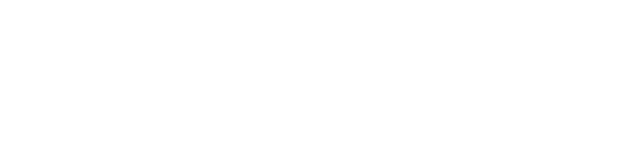
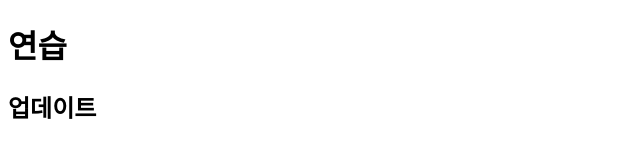
Before and after one commit to Kim-hyosun/Reactpractice, a plain HTML site: page index.html in a window 1280 px wide. Shown: the whole page, without its empty margins (0-640 px from the left). Drawn offline with Linux system fonts and the light colour scheme; the site is published under a folder, as on GitHub Pages, so addresses that start at the root find nothing.

Commit message:
update_v1

```diff
--- a/index.html
+++ b/index.html
@@ -1 +1 @@
-<!doctype html><html lang="en"><head><meta charset="utf-8"/><link rel="icon" href="/favicon.ico"/><meta name="viewport" content="width=device-width,initial-scale=1"/><meta name="theme-color" content="#000000"/><meta name="description" content="Web site created using create-react-app"/><link rel="apple-touch-icon" href="/logo192.png"/><link rel="manifest" href="/manifest.json"/><title>React App</title><script defer="defer" src="/static/js/main.c69d1e65.js"></script></head><body><noscript>You need to enable JavaScript to run this app.</noscript><div id="root"></div></body></html>
+<!doctype html><html lang="en"><head><meta charset="utf-8"/><link rel="icon" href="./favicon.ico"/><meta name="viewport" content="width=device-width,initial-scale=1"/><meta name="theme-color" content="#000000"/><meta name="description" content="Web site created using create-react-app"/><link rel="apple-touch-icon" href="./logo192.png"/><link rel="manifest" href="./manifest.json"/><title>React App</title><script defer="defer" src="./static/js/main.c69d1e65.js"></script></head><body><noscript>You need to enable JavaScript to run this app.</noscript><div id="root"></div></body></html>
```
